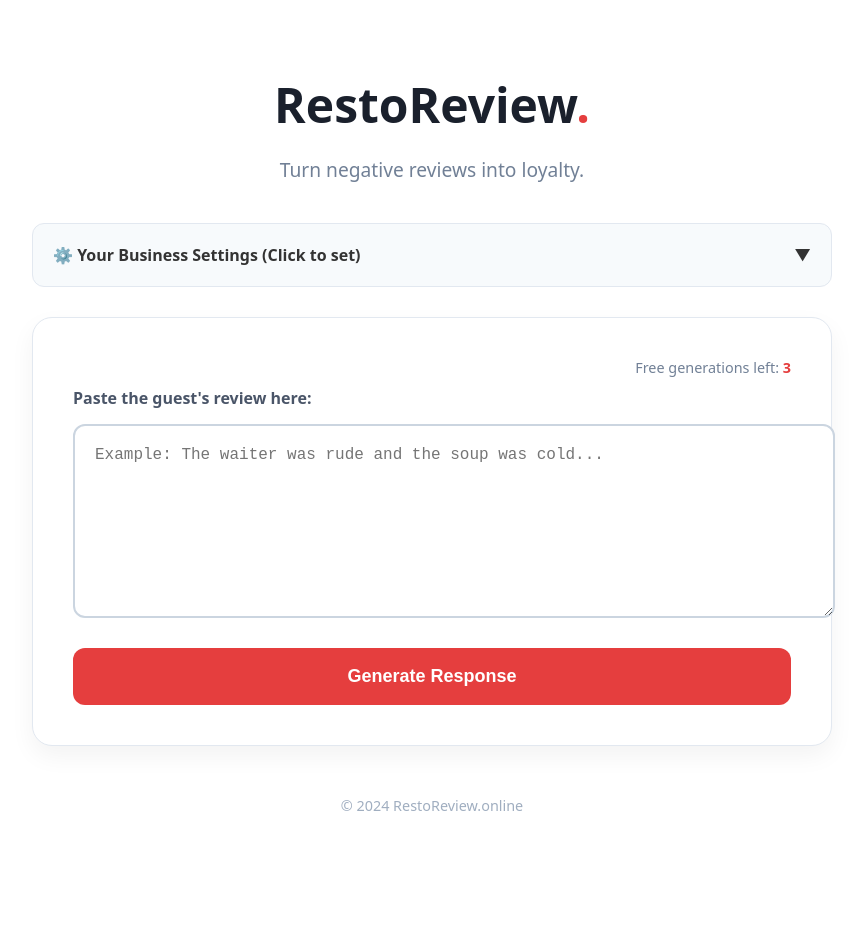
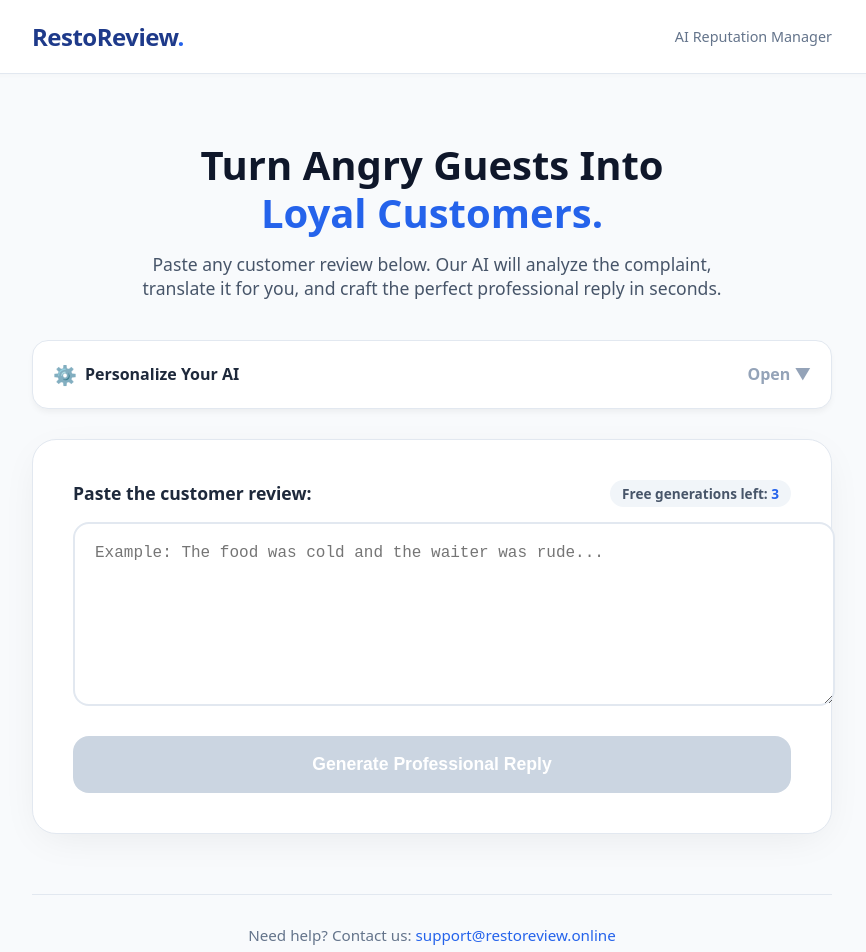
Before and after one commit to RestoReview/restoreview-app, a Next.js app: page / in a window 1280 px wide. Shown: the top 952 px of the page, without its empty margins (208-1074 px from the left). Before the commit the page ends 855 px from the top, so only its background shows below. Built offline with nearby package versions, Linux system fonts and the light colour scheme.

Commit message:
Update page.tsx

```diff
--- a/app/page.tsx
+++ b/app/page.tsx
@@ -2,30 +2,25 @@
 import { useState, useEffect } from 'react';
 
 export default function Home() {
-  // Основные данные
   const [review, setReview] = useState('');
   const [response, setResponse] = useState('');
-  const [translation, setTranslation] = useState(''); // Для перевода владельцу
+  const [translation, setTranslation] = useState('');
+  const [reviewTranslation, setReviewTranslation] = useState(''); // Перевод жалобы
   const [loading, setLoading] = useState(false);
+  const [copySuccess, setCopySuccess] = useState(false); // Для анимации кнопки копирования
 
-  // Настройки владельца
   const [ownerName, setOwnerName] = useState('');
   const [restaurantName, setRestaurantName] = useState('');
   const [ownerLang, setOwnerLang] = useState('English');
-  const [showSettings, setShowSettings] = useState(false); // Скрывать/показывать настройки
+  const [showSettings, setShowSettings] = useState(false);
 
-  // Лимиты и оплата
   const [count, setCount] = useState(0);
-
-  // 🔥 ТВОЯ ГОТОВАЯ ССЫЛКА НА ОПЛАТУ 🔥
   const PADDLE_CHECKOUT_LINK = 'https://buy.paddle.com/items?price_ids=pri_01khnaa03z25nsm9xzm7tz7sys';
 
-  // Загрузка настроек при старте
   useEffect(() => {
     const savedCount = localStorage.getItem('usageCount');
     if (savedCount) setCount(parseInt(savedCount));
 
-    // Загружаем сохраненные данные владельца
     const savedName = localStorage.getItem('ownerName');
     const savedRest = localStorage.getItem('restaurantName');
     const savedLang = localStorage.getItem('ownerLang');
@@ -35,7 +30,6 @@ export default function Home() {
     if (savedLang) setOwnerLang(savedLang);
   }, []);
 
-  // Сохранение настроек при изменении
   useEffect(() => {
     localStorage.setItem('ownerName', ownerName);
     localStorage.setItem('restaurantName', restaurantName);
@@ -44,28 +38,25 @@ export default function Home() {
 
   const generateResponse = async () => {
     if (!review) return;
-    // Если лимит (3) исчерпан — не генерируем, покажем пейвол
     if (count >= 3) return;
 
     setLoading(true);
     setResponse('');
     setTranslation('');
+    setReviewTranslation('');
+    setCopySuccess(false);
 
     try {
       const res = await fetch('/api/generate', {
         method: 'POST',
         headers: { 'Content-Type': 'application/json' },
-        body: JSON.stringify({
-          review,
-          ownerName,
-          restaurantName,
-          ownerLang
-        }),
+        body: JSON.stringify({ review, ownerName, restaurantName, ownerLang }),
       });
 
       const data = await res.json();
 
       if (data.reply) {
+        setReviewTranslation(data.reviewTranslation);
         setResponse(data.reply);
         setTranslation(data.translation);
 
@@ -80,53 +71,73 @@ export default function Home() {
     }
   };
 
+  const handleCopy = () => {
+    navigator.clipboard.writeText(response);
+    setCopySuccess(true);
+    setTimeout(() => setCopySuccess(false), 2000);
+  };
+
   const showPaywall = count >= 3;
 
   return (
-    <div style={{ fontFamily: 'system-ui, -apple-system, sans-serif', maxWidth: '800px', margin: '0 auto', padding: '40px 20px', color: '#333' }}>
+    <div style={{ fontFamily: 'system-ui, -apple-system, sans-serif', background: '#f8fafc', minHeight: '100vh', color: '#0f172a' }}>
+
+      {/* Навигация / Хедер */}
+      <nav style={{ background: '#ffffff', padding: '20px', borderBottom: '1px solid #e2e8f0', display: 'flex', justifyContent: 'center', boxShadow: '0 2px 4px rgba(0,0,0,0.02)' }}>
+        <div style={{ width: '100%', maxWidth: '800px', display: 'flex', justifyContent: 'space-between', alignItems: 'center' }}>
+          <div style={{ fontSize: '1.5rem', fontWeight: '800', color: '#1e3a8a', letterSpacing: '-0.5px' }}>
+            RestoReview<span style={{color:'#2563eb'}}>.</span>
+          </div>
+          <div style={{ fontSize: '0.9rem', color: '#64748b', fontWeight: '500' }}>
+            AI Reputation Manager
+          </div>
+        </div>
+      </nav>
+
+      <div style={{ maxWidth: '800px', margin: '0 auto', padding: '40px 20px' }}>
+
         <header style={{ textAlign: 'center', marginBottom: '40px' }}>
-        <h1 style={{ fontSize: '3rem', marginBottom: '10px', color: '#1a202c' }}>RestoReview<span style={{color:'#e53e3e'}}>.</span></h1>
-        <p style={{ fontSize: '1.2rem', color: '#718096' }}>Turn negative reviews into loyalty.</p>
+          <h1 style={{ fontSize: '2.5rem', fontWeight: '800', marginBottom: '15px', color: '#0f172a', lineHeight: '1.2' }}>
+            Turn Angry Guests Into <br/><span style={{ color: '#2563eb' }}>Loyal Customers.</span>
+          </h1>
+          <p style={{ fontSize: '1.1rem', color: '#475569', maxWidth: '600px', margin: '0 auto' }}>
+            Paste any customer review below. Our AI will analyze the complaint, translate it for you, and craft the perfect professional reply in seconds.
+          </p>
         </header>
 
-      {/* Блок Настроек (Раскрывающийся) */}
-      <div style={{ background: '#f7fafc', padding: '20px', borderRadius: '12px', marginBottom: '30px', border: '1px solid #e2e8f0' }}>
+        {/* Настройки */}
+        <div style={{ background: '#ffffff', padding: '20px', borderRadius: '16px', marginBottom: '30px', border: '1px solid #e2e8f0', boxShadow: '0 4px 6px -1px rgba(0, 0, 0, 0.05)' }}>
           <div
             onClick={() => setShowSettings(!showSettings)}
-          style={{ cursor: 'pointer', fontWeight: 'bold', display: 'flex', justifyContent: 'space-between', alignItems: 'center' }}
+            style={{ cursor: 'pointer', fontWeight: '600', display: 'flex', justifyContent: 'space-between', alignItems: 'center', color: '#1e293b' }}
           >
-          <span>⚙️ Your Business Settings {ownerName ? '✅' : '(Click to set)'}</span>
-          <span>{showSettings ? '▲' : '▼'}</span>
+            <span style={{ display: 'flex', alignItems: 'center', gap: '8px' }}>
+              <span style={{ fontSize: '1.2rem' }}>⚙️</span> Personalize Your AI {ownerName ? <span style={{color: '#10b981'}}>✓</span> : ''}
+            </span>
+            <span style={{ color: '#94a3b8' }}>{showSettings ? 'Close ▲' : 'Open ▼'}</span>
           </div>
 
           {showSettings && (
-          <div style={{ marginTop: '20px', display: 'grid', gridTemplateColumns: '1fr 1fr', gap: '15px' }}>
+            <div style={{ marginTop: '25px', display: 'grid', gridTemplateColumns: '1fr 1fr', gap: '20px' }}>
               <div>
-              <label style={{ fontSize: '0.9rem', color: '#4a5568', display: 'block', marginBottom: '5px' }}>Your Name</label>
+                <label style={{ fontSize: '0.85rem', fontWeight: '600', color: '#475569', display: 'block', marginBottom: '8px', textTransform: 'uppercase', letterSpacing: '0.5px' }}>Your Name</label>
                 <input
-                type="text"
-                placeholder="e.g. Alex"
-                value={ownerName}
-                onChange={(e) => setOwnerName(e.target.value)}
-                style={{ width: '100%', padding: '10px', borderRadius: '8px', border: '1px solid #cbd5e0' }}
+                  type="text" placeholder="e.g. Alex" value={ownerName} onChange={(e) => setOwnerName(e.target.value)}
+                  style={{ width: '100%', padding: '12px', borderRadius: '10px', border: '1px solid #cbd5e1', background: '#f8fafc', outline: 'none', transition: 'border 0.2s' }}
                 />
               </div>
               <div>
-              <label style={{ fontSize: '0.9rem', color: '#4a5568', display: 'block', marginBottom: '5px' }}>Restaurant Name</label>
+                <label style={{ fontSize: '0.85rem', fontWeight: '600', color: '#475569', display: 'block', marginBottom: '8px', textTransform: 'uppercase', letterSpacing: '0.5px' }}>Restaurant Name</label>
                 <input
-                type="text"
-                placeholder="e.g. Best Burger"
-                value={restaurantName}
-                onChange={(e) => setRestaurantName(e.target.value)}
-                style={{ width: '100%', padding: '10px', borderRadius: '8px', border: '1px solid #cbd5e0' }}
+                  type="text" placeholder="e.g. Best Burger" value={restaurantName} onChange={(e) => setRestaurantName(e.target.value)}
+                  style={{ width: '100%', padding: '12px', borderRadius: '10px', border: '1px solid #cbd5e1', background: '#f8fafc', outline: 'none' }}
                 />
               </div>
               <div style={{ gridColumn: '1 / -1' }}>
-              <label style={{ fontSize: '0.9rem', color: '#4a5568', display: 'block', marginBottom: '5px' }}>Translate replies for me into:</label>
+                <label style={{ fontSize: '0.85rem', fontWeight: '600', color: '#475569', display: 'block', marginBottom: '8px', textTransform: 'uppercase', letterSpacing: '0.5px' }}>My Native Language (for translations)</label>
                 <select
-                value={ownerLang}
-                onChange={(e) => setOwnerLang(e.target.value)}
-                style={{ width: '100%', padding: '10px', borderRadius: '8px', border: '1px solid #cbd5e0' }}
+                  value={ownerLang} onChange={(e) => setOwnerLang(e.target.value)}
+                  style={{ width: '100%', padding: '12px', borderRadius: '10px', border: '1px solid #cbd5e1', background: '#f8fafc', outline: 'none', cursor: 'pointer', fontWeight: '500' }}
                 >
                   <option value="English">English</option>
                   <option value="Hebrew">Hebrew (עברית)</option>
@@ -136,87 +147,113 @@ export default function Home() {
                   <option value="French">French (Français)</option>
                   <option value="German">German (Deutsch)</option>
                   <option value="Italian">Italian (Italiano)</option>
-                <option value="Portuguese">Portuguese (Português)</option>
                   <option value="Chinese">Chinese (中文)</option>
-                <option value="Japanese">Japanese (日本語)</option>
                 </select>
-              <p style={{ fontSize: '0.8rem', color: '#718096', marginTop: '5px' }}>
-                *The reply itself will be in the customer's language. This is just for you to verify.
-              </p>
               </div>
             </div>
           )}
         </div>
 
-      <main style={{ background: '#fff', padding: '40px', borderRadius: '20px', boxShadow: '0 10px 25px rgba(0,0,0,0.05)', border: '1px solid #e2e8f0' }}>
+        {/* Основной Блок */}
+        <main style={{ background: '#ffffff', padding: '40px', borderRadius: '24px', boxShadow: '0 10px 40px -10px rgba(0,0,0,0.08)', border: '1px solid #e2e8f0' }}>
 
           {!showPaywall ? (
             <>
-            <div style={{marginBottom: '10px', textAlign: 'right', fontSize: '0.9rem', color: '#718096'}}>
-              Free generations left: <span style={{fontWeight: 'bold', color: '#e53e3e'}}>{3 - count}</span>
+              <div style={{ display: 'flex', justifyContent: 'space-between', alignItems: 'center', marginBottom: '15px' }}>
+                <label style={{ fontWeight: '700', color: '#1e293b', fontSize: '1.1rem' }}>
+                  Paste the customer review:
+                </label>
+                <span style={{ fontSize: '0.85rem', background: '#f1f5f9', padding: '4px 12px', borderRadius: '20px', color: '#475569', fontWeight: '600' }}>
+                  Free generations left: <span style={{ color: count >= 2 ? '#ef4444' : '#2563eb' }}>{3 - count}</span>
+                </span>
               </div>
 
-            <label style={{ display: 'block', marginBottom: '15px', fontWeight: '600', color: '#4a5568' }}>
-              Paste the guest's review here:
-            </label>
               <textarea
                 value={review}
                 onChange={(e) => setReview(e.target.value)}
-              placeholder="Example: The waiter was rude and the soup was cold..."
-              style={{ width: '100%', minHeight: '150px', padding: '20px', borderRadius: '12px', border: '2px solid #cbd5e0', marginBottom: '25px', fontSize: '16px', outline: 'none' }}
+                placeholder="Example: The food was cold and the waiter was rude..."
+                style={{ width: '100%', minHeight: '140px', padding: '20px', borderRadius: '16px', border: '2px solid #e2e8f0', marginBottom: '25px', fontSize: '16px', outline: 'none', transition: 'border 0.2s', resize: 'vertical' }}
+                onFocus={(e) => e.target.style.borderColor = '#2563eb'}
+                onBlur={(e) => e.target.style.borderColor = '#e2e8f0'}
               />
 
               <button
                 onClick={generateResponse}
-              disabled={loading}
+                disabled={loading || !review}
                 style={{
-                width: '100%', padding: '18px', borderRadius: '12px', border: 'none',
-                background: loading ? '#cbd5e0' : '#e53e3e', color: 'white', fontSize: '18px', fontWeight: 'bold', cursor: loading ? 'not-allowed' : 'pointer'
+                  width: '100%', padding: '18px', borderRadius: '16px', border: 'none',
+                  background: loading || !review ? '#cbd5e1' : '#2563eb', color: 'white', fontSize: '1.1rem', fontWeight: '700', cursor: loading || !review ? 'not-allowed' : 'pointer',
+                  boxShadow: loading || !review ? 'none' : '0 4px 14px 0 rgba(37, 99, 235, 0.39)', transition: 'all 0.2s ease'
                 }}
               >
-              {loading ? 'Thinking...' : 'Generate Response'}
+                {loading ? '✨ Analyzing and Writing...' : 'Generate Professional Reply'}
               </button>
             </>
           ) : (
-          <div style={{ textAlign: 'center', padding: '40px 0' }}>
-            <h2 style={{ fontSize: '2rem', marginBottom: '15px' }}>🚀 Limit Reached</h2>
-            <p style={{ fontSize: '1.1rem', color: '#4a5568', marginBottom: '30px' }}>
-              Get unlimited AI responses and increase your rating.
+            <div style={{ textAlign: 'center', padding: '30px 0' }}>
+              <div style={{ fontSize: '3rem', marginBottom: '20px' }}>🚀</div>
+              <h2 style={{ fontSize: '2.2rem', fontWeight: '800', marginBottom: '15px', color: '#0f172a' }}>Upgrade to Pro</h2>
+              <p style={{ fontSize: '1.1rem', color: '#475569', marginBottom: '35px', maxWidth: '400px', margin: '0 auto 35px auto', lineHeight: '1.6' }}>
+                You've seen the magic. Now get unlimited AI responses, save hours of stress, and boost your restaurant's rating.
               </p>
               <a
                 href={PADDLE_CHECKOUT_LINK}
                 target="_blank"
                 style={{
-                display: 'inline-block', padding: '20px 40px', borderRadius: '50px',
-                background: '#2b6cb0', color: 'white', fontSize: '20px', fontWeight: 'bold', textDecoration: 'none',
+                  display: 'inline-block', padding: '20px 50px', borderRadius: '50px',
+                  background: '#10b981', color: 'white', fontSize: '1.2rem', fontWeight: '800', textDecoration: 'none',
+                  boxShadow: '0 10px 25px -5px rgba(16, 185, 129, 0.5)', transition: 'transform 0.2s'
                 }}
+                onMouseOver={(e) => e.currentTarget.style.transform = 'scale(1.05)'}
+                onMouseOut={(e) => e.currentTarget.style.transform = 'scale(1)'}
               >
                 Upgrade for $29/mo
               </a>
-            <p style={{marginTop: '15px', fontSize: '0.9rem', color:'#718096'}}>Secure payment via Paddle</p>
+              <div style={{ marginTop: '20px', display: 'flex', justifyContent: 'center', alignItems: 'center', gap: '8px', color: '#64748b', fontSize: '0.9rem', fontWeight: '500' }}>
+                🔒 Secure payment via Paddle
+              </div>
             </div>
           )}
 
-        {/* Блок с ответом */}
+          {/* Результат */}
           {response && !showPaywall && (
-          <div style={{ marginTop: '40px', display: 'grid', gap: '20px' }}>
+            <div style={{ marginTop: '40px', display: 'flex', flexDirection: 'column', gap: '20px', animation: 'fadeIn 0.5s ease-in' }}>
 
-            {/* 1. Готовый ответ */}
-            <div style={{ background: '#f0fff4', padding: '25px', borderRadius: '12px', border: '1px solid #9ae6b4' }}>
-              <h3 style={{ color: '#276749', marginTop: 0, fontSize: '1.1rem' }}>✅ Ready to Copy:</h3>
-              <p style={{ whiteSpace: 'pre-wrap', lineHeight: '1.6', fontSize: '1.05rem' }}>{response}</p>
+              {/* Перевод Жалобы */}
+              <div style={{ background: '#fff1f2', padding: '20px', borderRadius: '16px', border: '1px solid #ffe4e6' }}>
+                <div style={{ display: 'flex', alignItems: 'center', gap: '8px', marginBottom: '10px' }}>
+                  <span style={{ fontSize: '1.2rem' }}>🚩</span>
+                  <h3 style={{ color: '#be123c', margin: 0, fontSize: '1rem', fontWeight: '700' }}>What the guest actually said ({ownerLang}):</h3>
+                </div>
+                <p style={{ margin: 0, color: '#881337', fontSize: '0.95rem', lineHeight: '1.5' }}>{reviewTranslation}</p>
+              </div>
+
+              {/* Готовый Ответ (Главный блок) */}
+              <div style={{ background: '#f0fdf4', padding: '25px', borderRadius: '16px', border: '2px solid #bbf7d0', position: 'relative' }}>
+                <h3 style={{ color: '#166534', marginTop: 0, marginBottom: '15px', fontSize: '1.1rem', fontWeight: '800', display: 'flex', alignItems: 'center', gap: '8px' }}>
+                  <span>✅</span> Ready to Publish:
+                </h3>
+                <p style={{ whiteSpace: 'pre-wrap', lineHeight: '1.6', fontSize: '1.05rem', color: '#14532d', margin: 0 }}>{response}</p>
+
+                {/* КНОПКА КОПИРОВАНИЯ */}
                 <button
-                onClick={() => navigator.clipboard.writeText(response)}
-                style={{ marginTop: '10px', background: '#276749', color: 'white', border: 'none', padding: '8px 15px', borderRadius: '6px', cursor: 'pointer' }}
+                  onClick={handleCopy}
+                  style={{
+                    marginTop: '25px', width: '100%', background: copySuccess ? '#16a34a' : '#15803d', color: 'white',
+                    border: 'none', padding: '16px', borderRadius: '12px', cursor: 'pointer', fontWeight: '700', fontSize: '1.1rem',
+                    display: 'flex', justifyContent: 'center', alignItems: 'center', gap: '10px', transition: 'background 0.2s'
+                  }}
                 >
-                Copy Response
+                  {copySuccess ? '✓ Copied to Clipboard!' : '📄 Copy Response'}
                 </button>
               </div>
 
-            {/* 2. Перевод для владельца */}
-            <div style={{ background: '#ebf8ff', padding: '20px', borderRadius: '12px', border: '1px solid #bee3f8' }}>
-              <h3 style={{ color: '#2c5282', marginTop: 0, fontSize: '1rem' }}>🧐 Verification ({ownerLang}):</h3>
-              <p style={{ whiteSpace: 'pre-wrap', lineHeight: '1.5', color: '#2a4365', fontSize: '0.95rem', fontStyle: 'italic' }}>
+              {/* Перевод нашего Ответа */}
+              <div style={{ background: '#f8fafc', padding: '20px', borderRadius: '16px', border: '1px solid #e2e8f0' }}>
+                <h3 style={{ color: '#475569', marginTop: 0, marginBottom: '10px', fontSize: '0.95rem', fontWeight: '700' }}>
+                  What we replied ({ownerLang}):
+                </h3>
+                <p style={{ whiteSpace: 'pre-wrap', lineHeight: '1.5', color: '#64748b', fontSize: '0.9rem', fontStyle: 'italic', margin: 0 }}>
                   {translation}
                 </p>
               </div>
@@ -225,9 +262,21 @@ export default function Home() {
           )}
         </main>
 
-      <footer style={{ textAlign: 'center', marginTop: '50px', color: '#a0aec0', fontSize: '0.9rem' }}>
-        © 2024 RestoReview.online
+        {/* FOOTER (ВАЖНО ДЛЯ PADDLE) */}
+        <footer style={{ marginTop: '60px', borderTop: '1px solid #e2e8f0', paddingTop: '30px', textAlign: 'center' }}>
+          <div style={{ color: '#64748b', fontSize: '0.95rem', marginBottom: '15px' }}>
+            Need help? Contact us: <a href="mailto:support@restoreview.online" style={{ color: '#2563eb', textDecoration: 'none', fontWeight: '500' }}>support@restoreview.online</a>
+          </div>
+          <div style={{ display: 'flex', justifyContent: 'center', gap: '20px', fontSize: '0.85rem', color: '#94a3b8' }}>
+            <a href="#" style={{ color: '#94a3b8', textDecoration: 'none' }}>Terms of Service</a>
+            <a href="#" style={{ color: '#94a3b8', textDecoration: 'none' }}>Privacy Policy</a>
+          </div>
+          <div style={{ marginTop: '20px', fontSize: '0.8rem', color: '#cbd5e1' }}>
+            © 2024 RestoReview.online. All rights reserved.
+          </div>
         </footer>
+
+      </div>
     </div>
   );
 }
```
Lines whose indentation alone changed are shown as unchanged.
